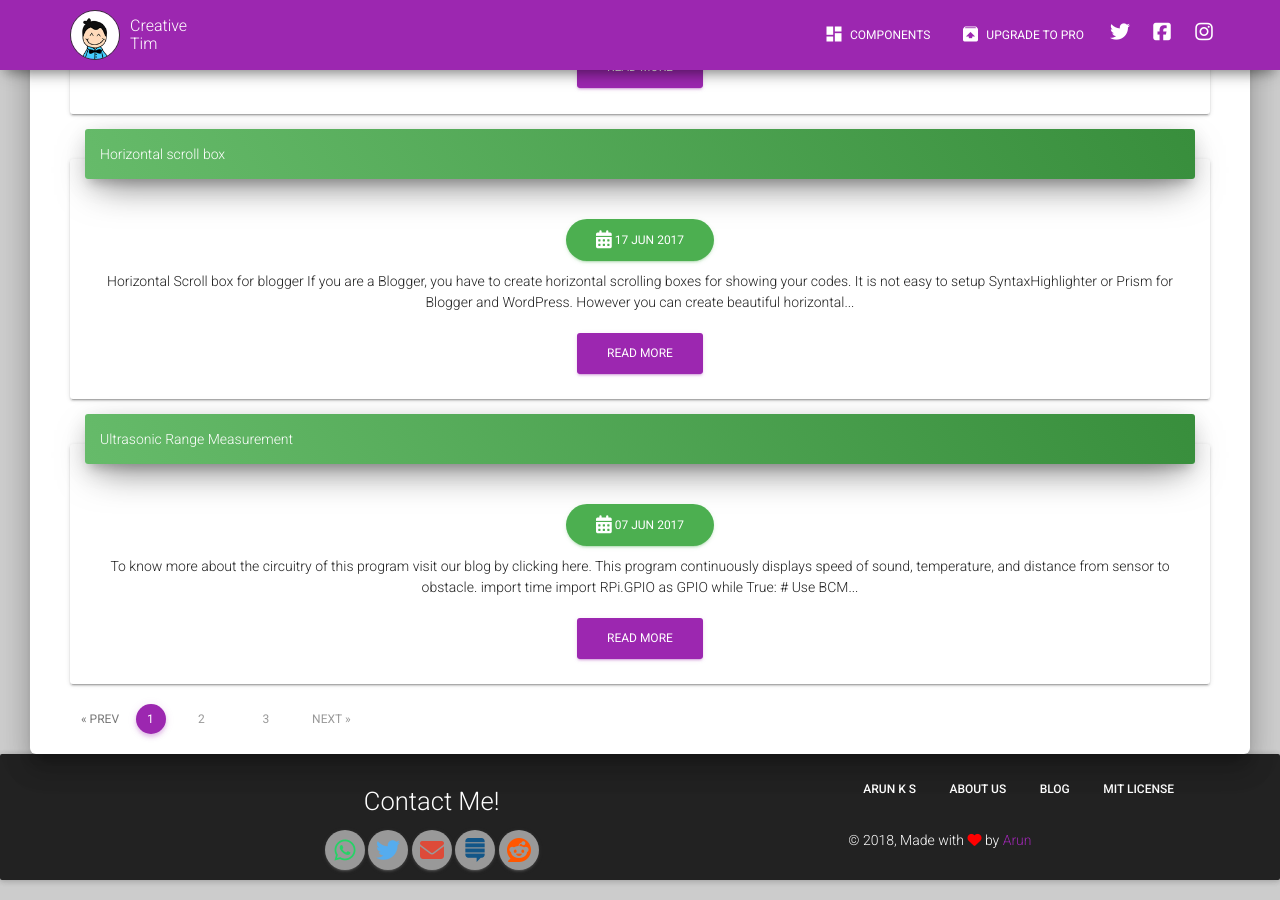
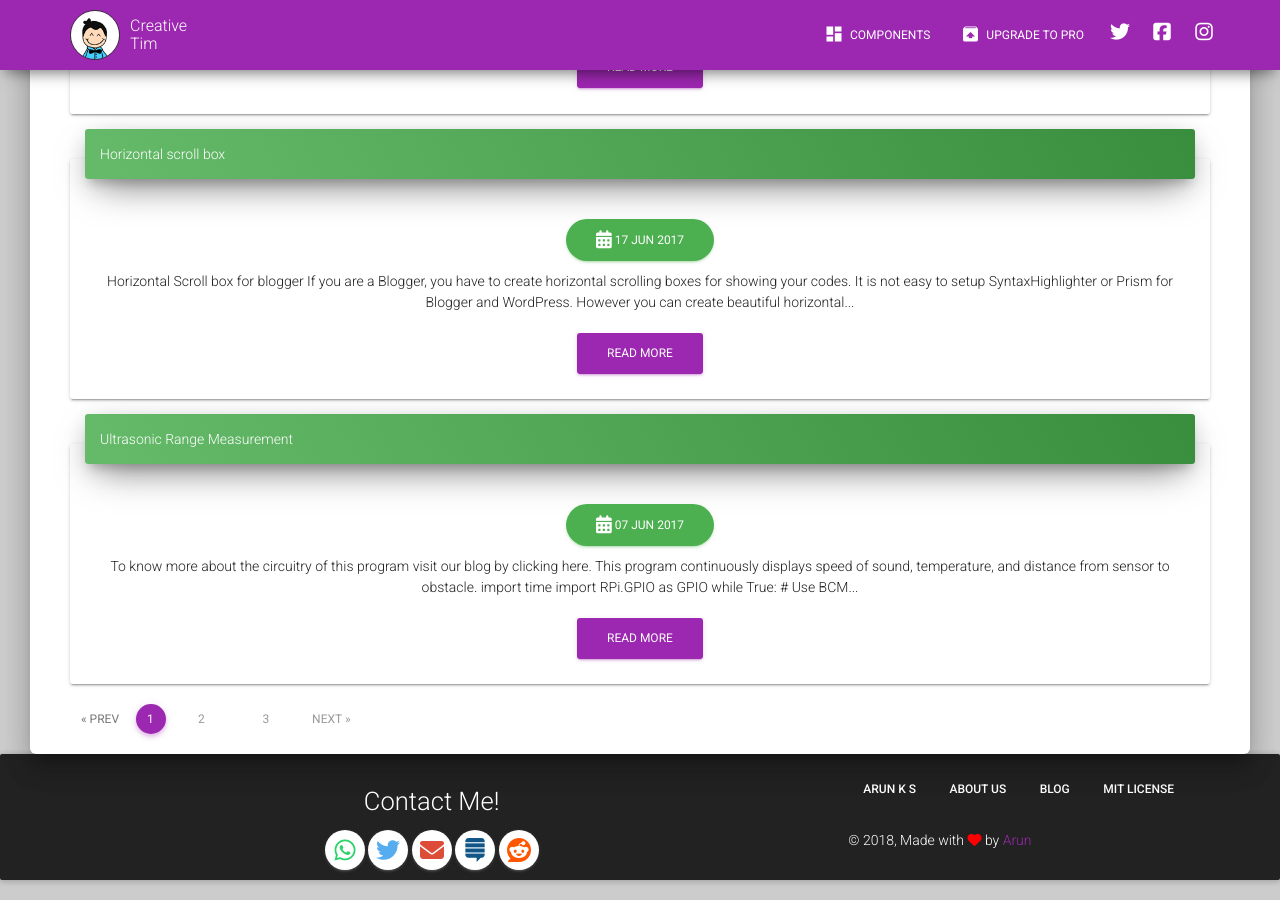
Before and after one commit to tip4programs/imbue, a Jekyll site: the page built from index.html, in a window 1280 px wide and 900 px high, scrolled down 1207 px. Built offline with Jekyll 4.4.1, drawn with Linux system fonts in a browser that asks for light colours; nearby versions of some CDN libraries; the list of posts is cut into pages by our own code.

Commit message:
Update footer.html

```diff
--- a/_includes/footer.html
+++ b/_includes/footer.html
@@ -4,7 +4,7 @@
     </div>
   <div class="text-center col-md-12 col-lg-8">
    {% for x in site.data.social %}
-   <button class="btn btn-nuetral btn-fab btn-fab-mini btn-round">
+   <button class="btn btn-white btn-fab btn-fab-mini btn-round">
    <a target="_blank" href="{{ x.link }}" rel="tooltip" title="{{ x.tooltip }}">
    <i class="fa fa-{{ x.icon }}" style="color:{{ x.color }}"></i>
     </button>
```
